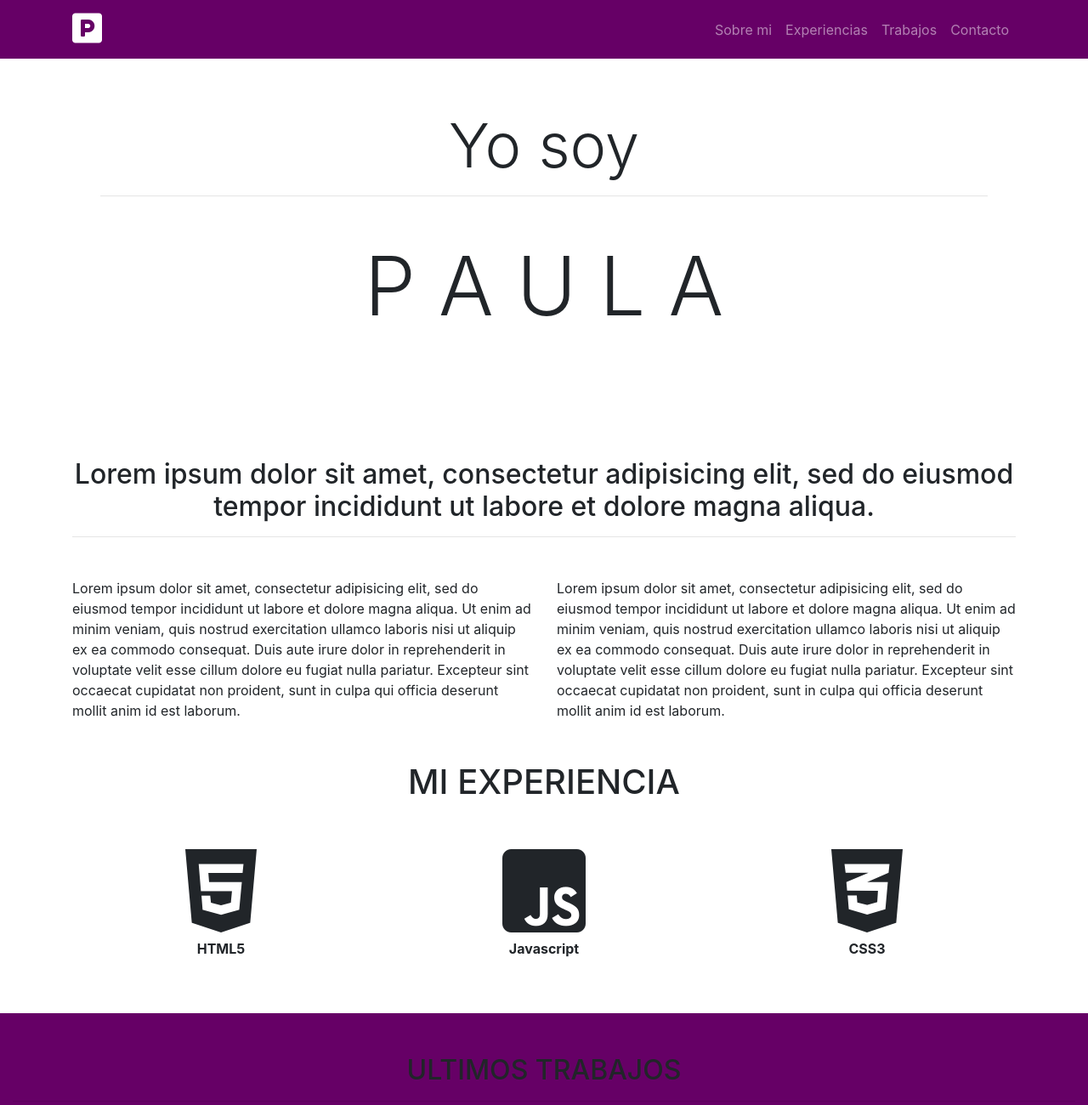
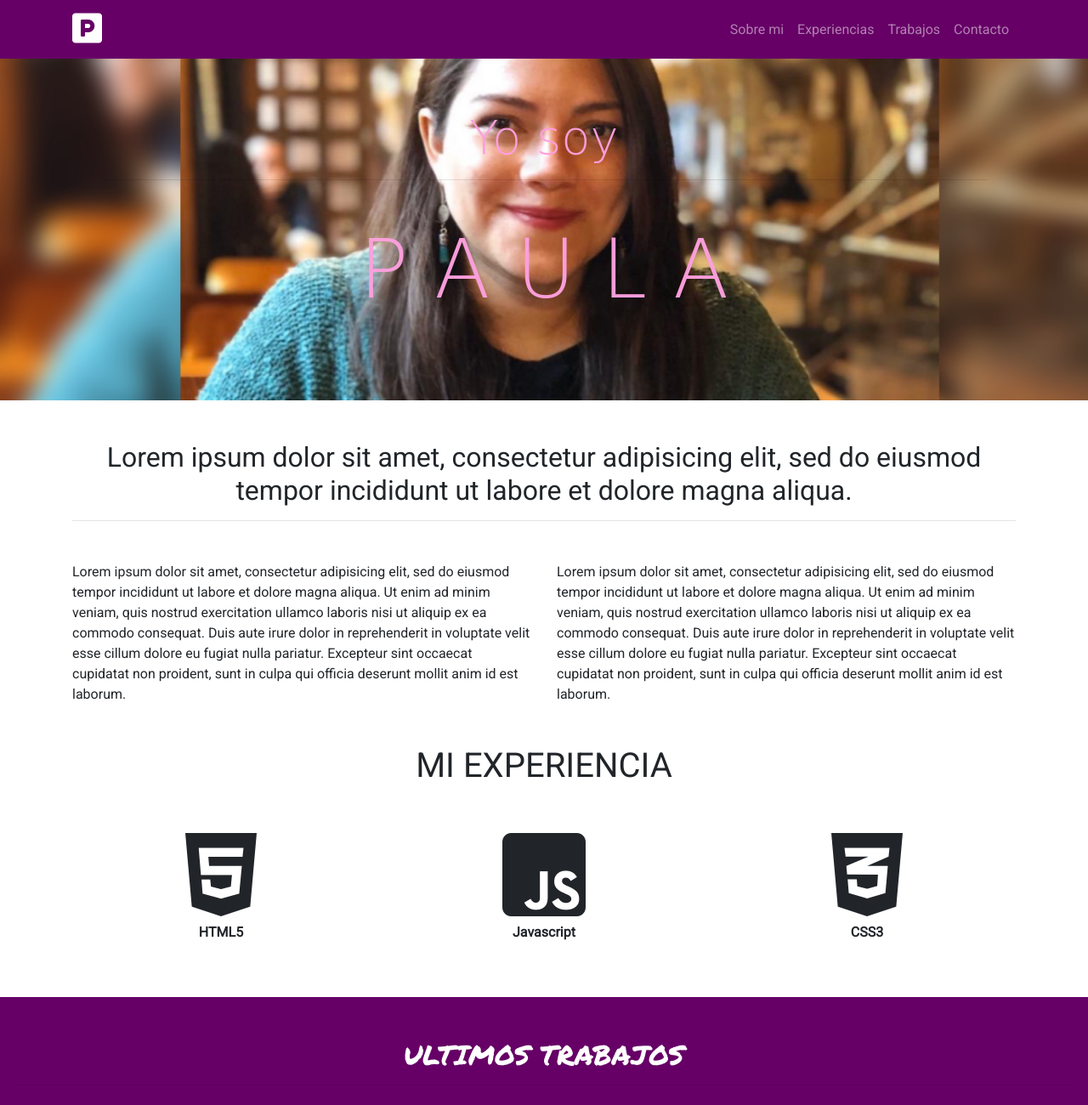
Before and after one commit to paulaestayc/portafolio_modulo1, a plain HTML site: page index.html in a window 1280 px wide. Shown: the top 1300 px of the page at 85% size. Drawn offline with nearby package versions, Linux system fonts and the light colour scheme; a web font is replaced by a local one.

Commit message:
css/js/img

```diff
--- a/assets/css/style.css
+++ b/assets/css/style.css
@@ -1,3 +1,26 @@
+body{
+    font-family: 'Roboto', sans-serif;
+}
 .fondo-color{
     background-color:#660066;
+    }
+.paula{
+    font-family: 'Mansalva', cursive;
 }
+.trabajos{
+    color:#ffffff;
+    font-family: 'Permanent Marker', cursive;
+}
+
+#header{
+    background-image: url(../img/IMG-9878.JPG);
+    min-height: 200px;
+    position: relative;
+    background-position: center;
+    background-size: cover;
+    background-repeat: no-repeat;
+    background-attachment: fixed;
+    color: rgba(252, 159, 221, 0.979);
+  }
+
+}
--- a/assets/js/script.js
+++ b/assets/js/script.js
@@ -0,0 +1,18 @@
+$(function () {
+
+    $("a").click(function (event) {
+        if (this.hash !== "") {
+            event.preventDefault();
+
+            var gato = this.hash;
+
+            $("html, body").animate({
+                scrollTop: $(gato).offset().top
+            }, 800, function () {
+                window.location.hash = gato;
+            })
+        }
+
+    })
+
+});
--- a/index.html
+++ b/index.html
@@ -16,8 +16,7 @@
     integrity="sha384-50oBUHEmvpQ+1lW4y57PTFmhCaXp0ML5d60M1M7uH2+nqUivzIebhndOJK28anvf" crossorigin="anonymous">
 
   <!--Google Fonts-->
-  <link href="https://fonts.googleapis.com/css?family=Nothing+You+Could+Do|Pacifico|Permanent+Marker|Ubuntu"
-    rel="stylesheet">
+  <link href="https://fonts.googleapis.com/css?family=Mansalva|Permanent+Marker|Roboto&display=swap" rel="stylesheet">
 
   <!--Mi Estilo-->
   <link rel="stylesheet" href="assets/css/style.css">
@@ -55,13 +54,13 @@
   <section id="header" class="text-center">
     <section class="p-3"></section>
     <div class="container text-header p-5 mt-5">
-      <span class="display-3 mt-5 pt-5">Yo soy</span>
+      <span class="display-4 mt-5 pt-5 paula">Yo soy</span>
       <hr>
-      <h1 class=" display-1 my-5">P A U L A</h1>
+      <h1 class=" display-1 my-5 paula">P A U L A</h1>
     </div>
   </section>
 
-  <section id="sobre-mi" class="d-sm-none d-md-block">
+  <section id="sobre-mi" class="d-xs-none d-sm-none d-md-block">
     <div class="container my-5 text">
       <h2 class="text-center">Lorem ipsum dolor sit amet, consectetur adipisicing elit, sed do eiusmod tempor incididunt
         ut labore et dolore magna aliqua.</h2>
@@ -103,7 +102,7 @@
   </section>
 
   <section id="trabajo" class="container-fluid text-center py-5 utrabajos fondo-color">
-    <h2>ULTIMOS TRABAJOS</h2>
+    <h2 class="trabajos">ULTIMOS TRABAJOS</h2>
     <hr>
     <div class="card-deck my-5">
       <div class="card">
@@ -362,7 +361,7 @@
   <footer class="footer container-fluid text-center text-white py-3 fondo-color">
     <div class="row">
       <div class="col-md-6">
-        <span>Paula</span>
+        <span class="display-4 paula">P A U L A</span>
       </div>
       <div class="col-md-6">
         <a href="https://www.linkedin.com" target="_blank"><i class="fab fa-linkedin fa-4x px-4"></i></a>
```
Also changed, not shown: assets/img/IMG-9878.JPG (added).
